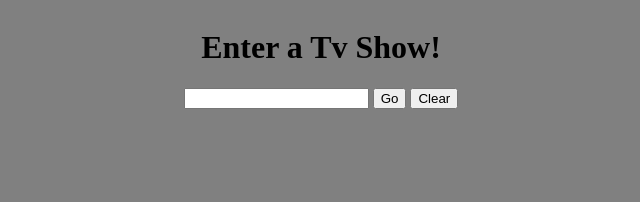
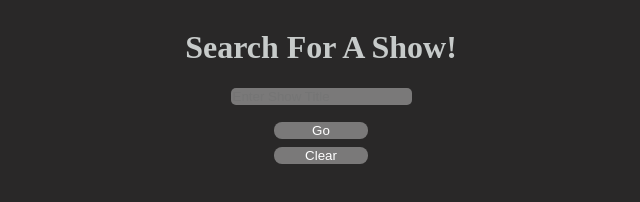
Before and after one commit to TravisBdev/tv-search-app-api, a plain HTML site: page index.html in a window 1280 px wide. Shown: the whole page, without its empty margins (319-959 px from the left). Drawn offline with nearby package versions, Linux system fonts and the light colour scheme.

Commit message:
added more styles to the images and the form

```diff
--- a/app.js
+++ b/app.js
@@ -10,10 +10,14 @@ const clear = document.querySelector('.reset')
 // Main event listener - gets data then passes it to makeImg() to append to container
 form.addEventListener('submit', async (e) => {
   e.preventDefault();
-  const movieChoice = input.value;
-  input.value = "";
-  const response = await axios.get(`https://api.tvmaze.com/search/shows?q=${movieChoice}`)
-  makeImg(response.data);
+  try {
+    const movieChoice = input.value;
+    input.value = "";
+    const response = await axios.get(`https://api.tvmaze.com/search/shows?q=${movieChoice}`)
+    makeImg(response.data);
+  } catch (e) {
+    console.log('Uh oh.. Something Went Wrong.', e);
+  }
 })
 
 // creates image and appends it to the page
--- a/index.html
+++ b/index.html
@@ -8,9 +8,14 @@
     <title>Document</title>
   </head>
   <body>
-    <h1 class="title">Enter a Tv Show!</h1>
-    <form action="#">
-      <input type="text" class="input" name="query" />
+    <h1 class="title">Search For A Show!</h1>
+    <form action="#" class="form">
+      <input
+        type="text"
+        class="input"
+        name="query"
+        placeholder="Enter Show Title"
+      />
       <button class="submit">Go</button>
       <button class="reset">Clear</button>
     </form>
--- a/styles.css
+++ b/styles.css
@@ -6,10 +6,30 @@
 
 
 body {
-  background-color: grey;
+  background-color: #292828;
   display: flex;
   flex-direction: column;
   align-items: center;
+}
+
+.form {
+  display: flex;
+  align-items: center;
+  flex-direction: column;
+}
+
+.submit, .reset {
+  border: none;
+  border-radius: 8px;
+  background-color: #7a7979;
+  color: white;
+  padding: 1px;
+  margin: .3em;
+  width: 7em;
+}
+
+.title {
+  color: #dbdfdee3;
 }
 
 .image-holder {
@@ -19,9 +39,25 @@ body {
 }
 
 .input {
-  margin-bottom: 2em;
+  margin-bottom: 1em;
+  background-color: #7a7979;
+  border: none;
+  border-radius: 5px;
+  color: white;
+}
+
+.input:focus {
+  outline: none !important;
+  border: 2px solid #f804f8ea;
 }
 
 .imgs {
-  margin-bottom: 1em;
+  margin: .8em .5em;
+  border-radius: 10px;
+  transition: 0.3s;
 }
+
+.imgs:hover {
+  transform: translate(0, -8px);
+  box-shadow: 0px 10px 10px rgba(255, 255, 255, 0.7);
+}
```
